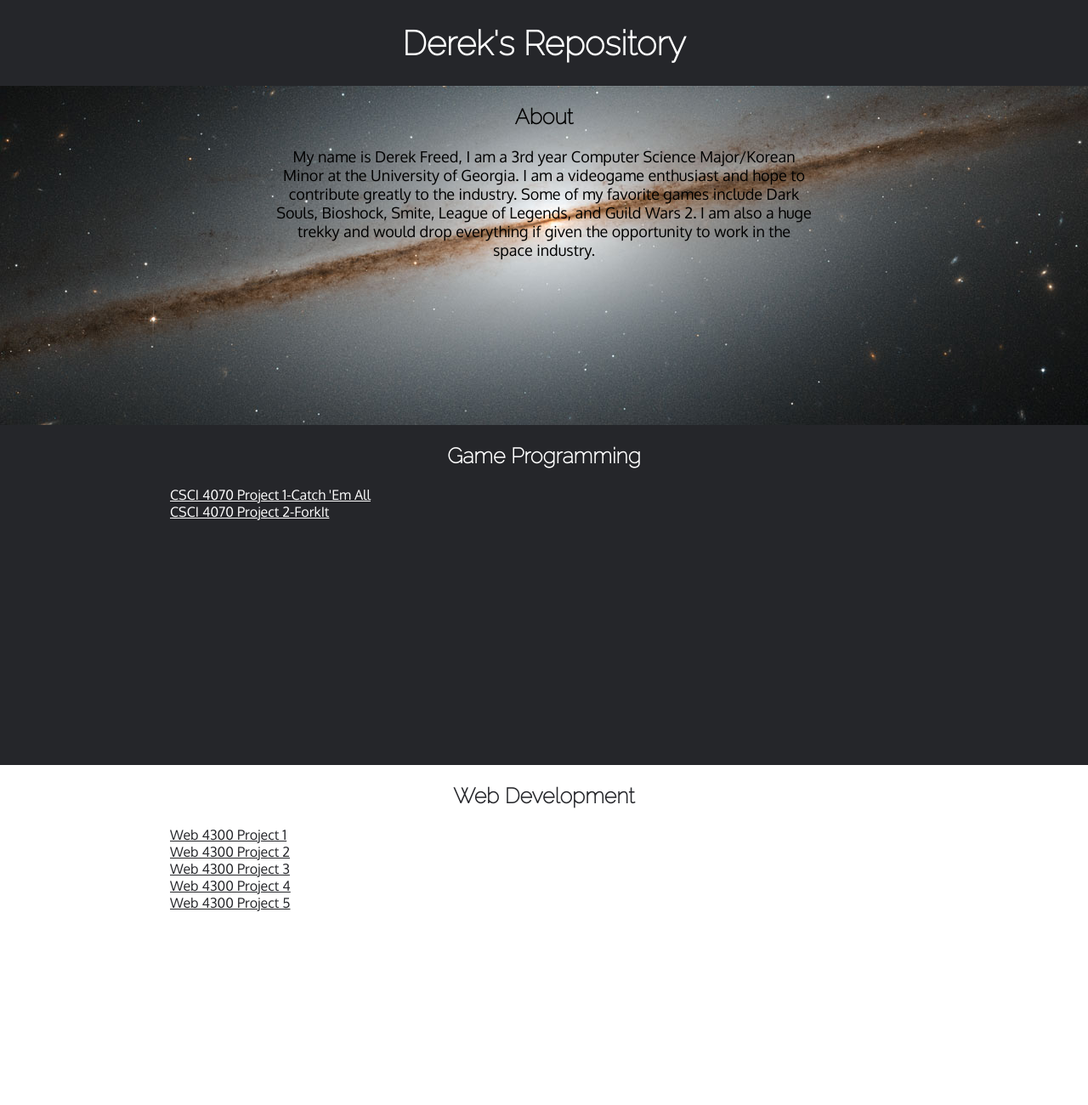
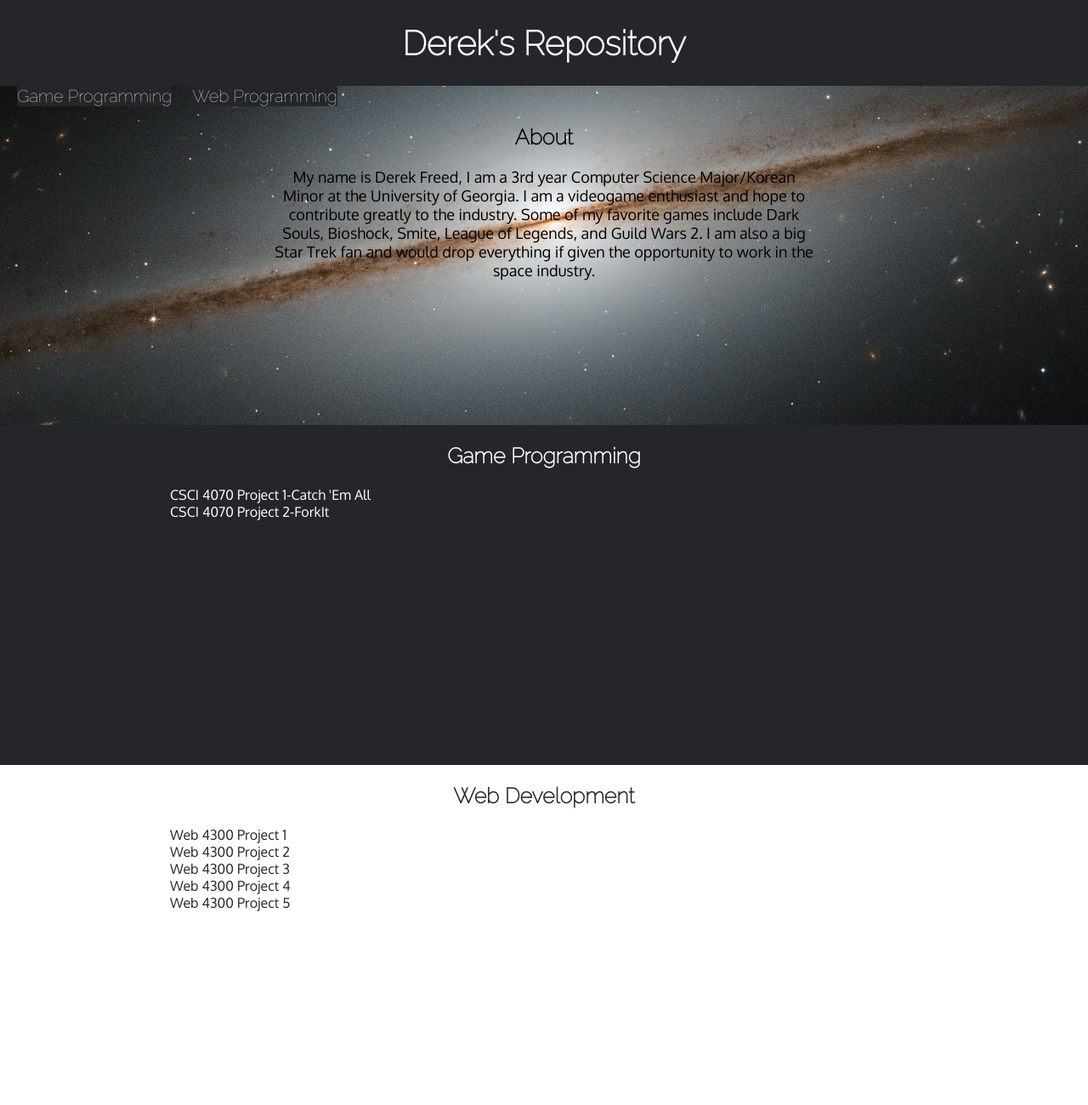
Before and after one commit to derekfreed/derekfreed.github.io, a PHP site: page / in a window 1280 px wide. Shown: the whole page at 85% size. Run offline with PHP 8.4, Linux system fonts and the light colour scheme; some libraries are stand-ins or nearby versions.

Commit message:
scrolling!

```diff
--- a/Derek.css
+++ b/Derek.css
@@ -59,6 +59,16 @@ a.grey {
 a:hover {
 	color: #9775AA;
 }
+.scroll{
+	color: #ffffff;
+	background-color: #25262a;
+	font-family: 'Raleway', sans-serif;
+	font-size: 20px;
+	margin-left:20px;
+}
+a{
+	text-decoration: none;
+}
 .fixedBackground{
 	background-image: url("sombrero.jpg");
 	background-size: cover;
@@ -66,8 +76,8 @@ a:hover {
 	overflow: hidden;
 	margin-left: auto;
 	margin-right: auto;
-	padding-left: 10px;
-	padding-right: 10px;
+	padding-left: 0px;
+	padding-right: 0px;
 	height: 400px;
 	position: fixed;
 	top: 101px;
--- a/index.html
+++ b/index.html
@@ -1,10 +1,30 @@
 <!DOCTYPE html>
 <head>
+	<meta charset="UTF-8">
 	<link href='http://fonts.googleapis.com/css?family=Oxygen' rel='stylesheet' type='text/css'>
 	<link href='http://fonts.googleapis.com/css?family=Roboto:400,100' rel='stylesheet' type='text/css'>
 	<link href='http://fonts.googleapis.com/css?family=Raleway:100' rel='stylesheet' type='text/css'>
 	<link href='http://fonts.googleapis.com/css?family=Lato:100' rel='stylesheet' type='text/css'>
 	<link rel="stylesheet" type="text/css" href="Derek.css">
+	<script src="https://ajax.googleapis.com/ajax/libs/jquery/1.8.3/jquery.min.js"></script>
+	<script src="http://code.jquery.com/jquery-1.11.2.js"></script>
+	<script>
+	$(function() {
+	  $('a[href*=#]:not([href=#])').click(function() {
+	    if (location.pathname.replace(/^\//,'') == this.pathname.replace(/^\//,'') && location.hostname == this.hostname) {
+
+	      var target = $(this.hash);
+	      target = target.length ? target : $('[name=' + this.hash.slice(1) +']');
+	      if (target.length) {
+	        $('html,body').animate({
+	          scrollTop: target.offset().top
+	        }, 1000);
+	        return false;
+	      }
+	    }
+	  });
+	});
+	</script>
 </head>
 <html>
 <body>
@@ -13,17 +33,19 @@
 	</div>
 	<div class="fixedBackground">
 		<!-- <div class="contentContainer"> -->
+		<a class="scroll" href="#game">Game Programming</a>
+		<a class="scroll" href="#web">Web Programming</a>
 			<h2>About</h2>
 			<p class="about"> My name is Derek Freed, I am a 3rd year Computer Science Major/Korean Minor at the University of Georgia. I am a
 				videogame enthusiast and hope to contribute greatly to the industry. Some of my favorite games include Dark Souls, Bioshock,
-				Smite, League of Legends, and Guild Wars 2. I am also a huge trekky and would drop everything if given
+				Smite, League of Legends, and Guild Wars 2. I am also a big Star Trek fan and would drop everything if given
 				the opportunity to work in the space industry.
 			</p>
 		<!-- </div> -->
 	</div>
 	<div class="greyBackground">
 		<div class="contentContainer">
-			<h2>Game Programming</h2>
+			<h2 id="game">Game Programming</h2>
 			<ul>
 				<li><a class="white" href="P1/project1.html">CSCI 4070 Project 1-Catch 'Em All</a></li>
 				<li><a class="white" href="ForkIt/index.html">CSCI 4070 Project 2-ForkIt</a></li>
@@ -32,14 +54,13 @@
 	</div>
 	<div class="whiteBackground">
 		<div class="contentContainer">
-			<h2>Web Development</h2>
+			<h2 id="web">Web Development</h2>
 			<ul>
 				<li><a class="grey" href="/projects/P1_web/pie.html">Web 4300 Project 1</a></li>
 				<li><a class="grey" href="/projects/P2_web/tmnt.html">Web 4300 Project 2</a></li>
 				<li><a class="grey" href="/projects/P3_web/javascript.html">Web 4300 Project 3</a></li>
 				<li><a class="grey" href="https://github.com/derekfreed/Project-Collection/tree/master/Web%20Programming/Project4">Web 4300 Project 4</a></li>
 				<li><a class="grey" href="https://github.com/derekfreed/Project-Collection/tree/master/Web%20Programming/Project5">Web 4300 Project 5</a></li>
-
 			</ul>
 		</div>
 	</div>
```
